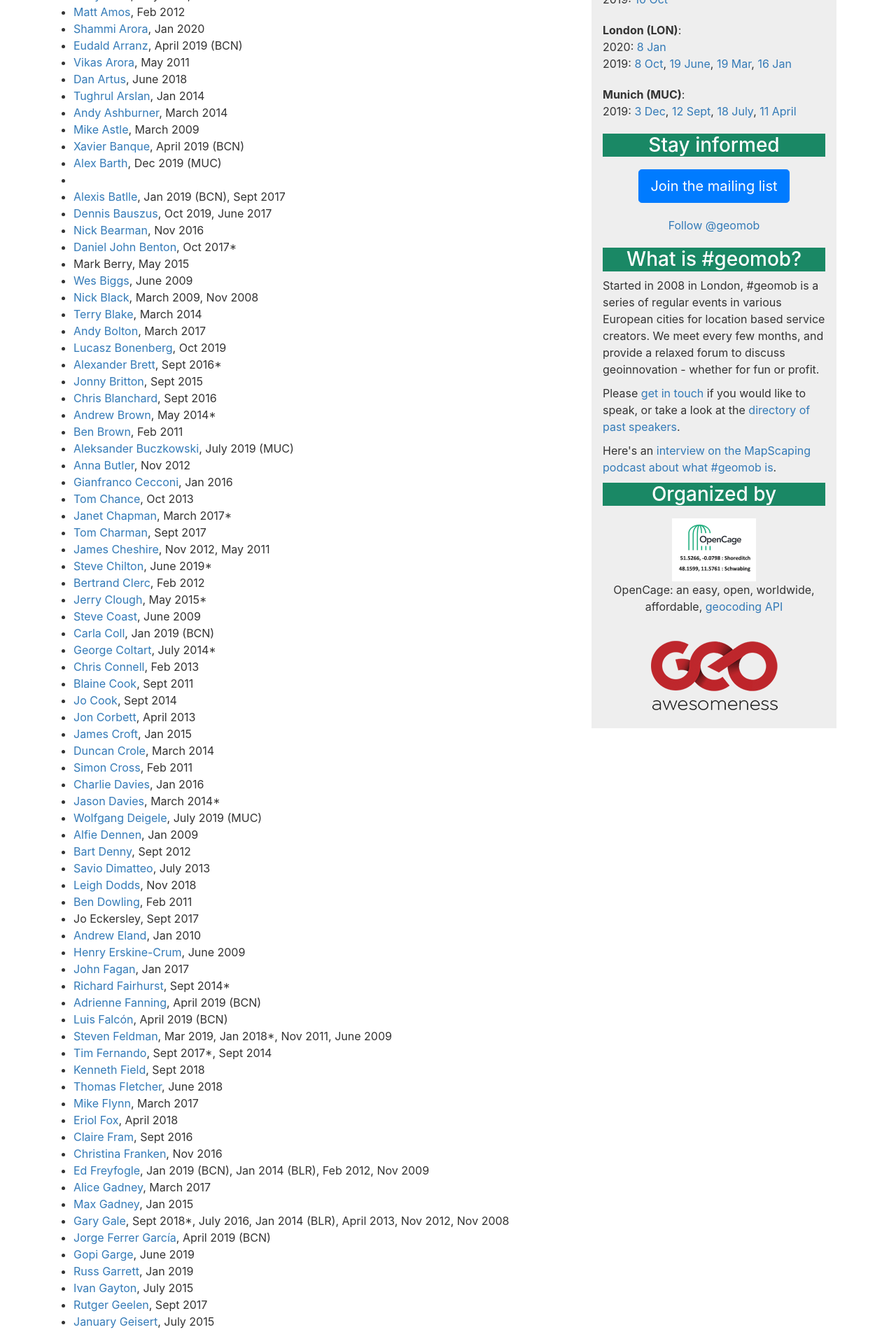
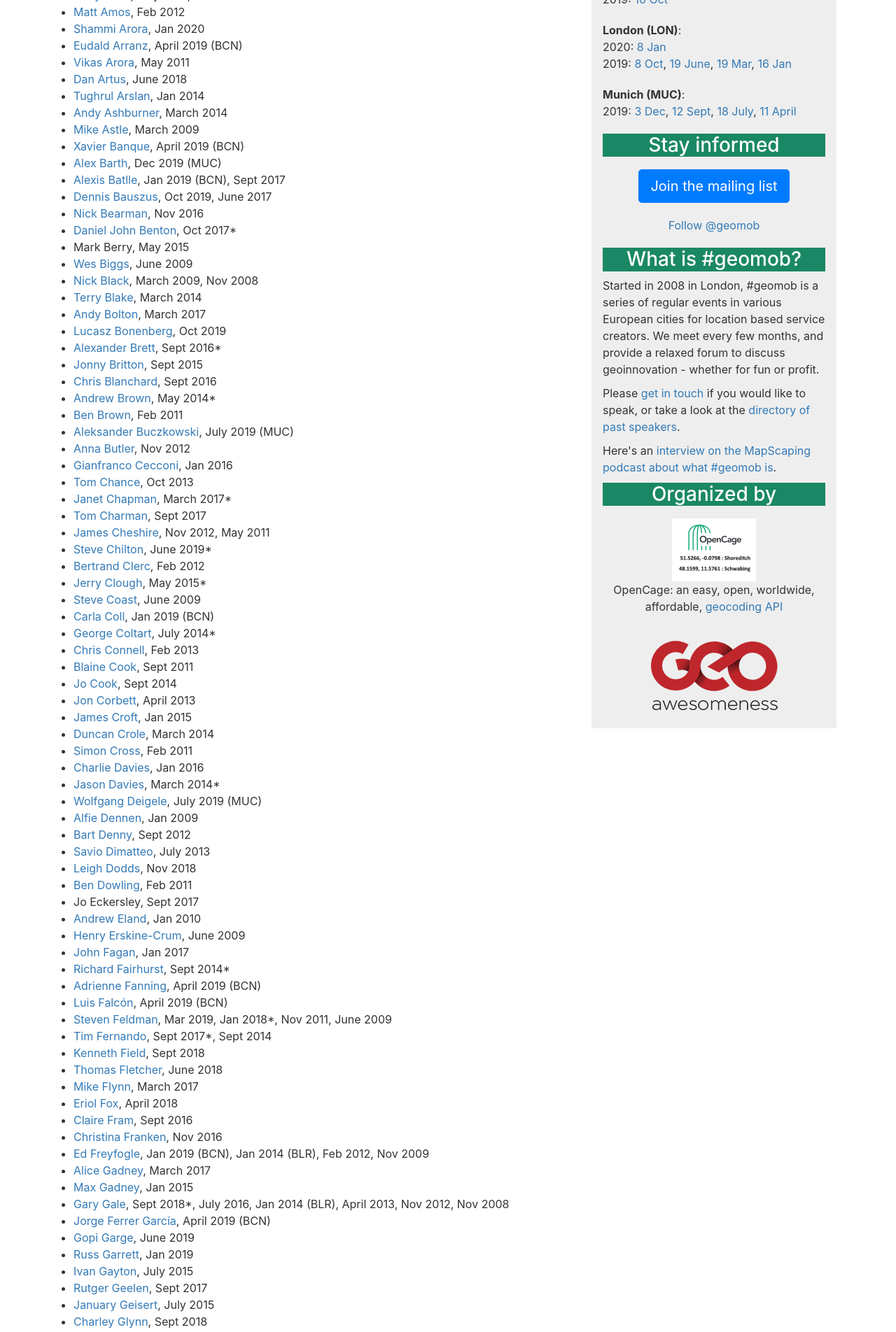
Before and after one commit to geomob/geomob-website, a Jekyll site: the page built from past-speakers.html, in a window 1280 px wide. Shown: the part 420-2324 px from the top of the page at 70% size. Built offline with Jekyll 4.4.1, drawn with Linux system fonts in a browser that asks for light colours; comment, search, counter and statistics services are not loaded.

```diff
--- a/past-speakers.html
+++ b/past-speakers.html
@@ -27,7 +27,7 @@ Winners are denoted by a * beside the date of their talk.
   <li><a href="https://twitter.com/caffeinehit">Andy Ashburner</a>, March 2014</li>
   <li><a href="https://twitter.com/astletron">Mike Astle</a>, March 2009</li>
   <li><a href="https://twitter.com/xavierbanque">Xavier Banque</a>, April 2019 (BCN)</li>
-  <li><a href="https://twitter.com/lxbarth">Alex Barth</a>, Dec 2019 (MUC)<li>
+  <li><a href="https://twitter.com/lxbarth">Alex Barth</a>, Dec 2019 (MUC)</li>
   <li><a href="https://twitter.com/AlexisBatlle">Alexis Batlle</a>, Jan 2019 (BCN), Sept 2017</li>
   <li><a href="https://twitter.com/goldrydigital">Dennis Bauszus</a>, Oct 2019, June 2017</li>
   <li><a href="https://twitter.com/NickBearmanUK">Nick Bearman</a>, Nov 2016</li>
@@ -128,7 +128,7 @@ Winners are denoted by a * beside the date of their talk.
   <li><a href="https://twitter.com/markiliffe">Mark Iliffe</a>, May 2012</li>
   <li><a href="https://twitter.com/Kate8">Kate Imbach</a>, Nov 2009</li>
   <li><a href="https://twitter.com/terrycojones">Terry Jones</a>, Jan 2009</li>
-  <li><a href="https://www.linkedin.com/in/l%C3%BCder-kaiser-7b771a40/">Lüder Kaiser</a>, Dec 2019 (MUC)<li>
+  <li><a href="https://www.linkedin.com/in/l%C3%BCder-kaiser-7b771a40/">Lüder Kaiser</a>, Dec 2019 (MUC)</li>
   <li><a href="https://twitter.com/stevekennedyuk">Steve Karmeinsky</a>, June 2019</li>
   <li><a href="https://twitter.com/dankarran">Dan Karran</a>, Feb 2013</li>
   <li><a href="https://twitter.com/raymondkenney">Raymond Kenney</a>, July 2013</li>
@@ -231,7 +231,7 @@ Winners are denoted by a * beside the date of their talk.
   <li><a href="https://twitter.com/mclduk">Dan Stowell</a>, Mar 2019, Nov 2014</li>
   <li><a href="https://twitter.com/DomStubbins">Dominic Stubbins</a>, Mar 2019</li>
   <li><a href="https://twitter.com/vsubramanian">Vasanth Subramanian</a>, April 2013</li>
-  <li>Peter Suk, Dec 2019 (MUC)<li>
+  <li>Peter Suk, Dec 2019 (MUC)</li>
   <li><a href="https://twitter.com/jedsundwall">Jed Sundwall</a>, Apr 2019 (MUC)</li>
   <li><a href="https://twitter.com/SutchFun">Hana Sutch</a>, June 2018</li>
   <li><a href="https://twitter.com/sztanko">Dimi Sztanko</a>, Oct 2013</li>
@@ -244,7 +244,7 @@ Winners are denoted by a * beside the date of their talk.
   <li><a href="http://jimmytidey.co.uk/">Jimmy Tidey</a>, May 2014</li>
   <li><a href="https://twitter.com/manueltimita">Manuel Timita</a>, Sept 2017, May 2014</li>
   <li><a href="https://twitter.com/TomTheMap">Tom Timms</a>, June 2019, Sept 2015</li>
-  <li><a href="https://www.linkedin.com/in/laszlotorok007/">László Török</a>, Dec 2019 (MUC)<li>
+  <li><a href="https://www.linkedin.com/in/laszlotorok007/">László Török</a>, Dec 2019 (MUC)</li>
   <li><a href="https://twitter.com/tokumin">Simon Tokumine</a>, Sept 2012</li>
   <li><a href="https://www.linkedin.com/in/adam-towle-53660910/">Adam Towle</a>, Jan 2014</li>
   <li><a href="https://about.me/mtraunmueller">Martin Traunmueller</a>, March 2016</li>
@@ -268,7 +268,7 @@ Winners are denoted by a * beside the date of their talk.
   <li><a href="https://twitter.com/peterkwells">Peter Wells</a>, Jan 2015</li>
   <li><a href="https://twitter.com/ChrisWesson_UK">Christopher Wesson</a>, July 2016*</li>
   <li><a href="https://twitter.com/sciremotesense">Robin Wilson</a>, Jan 2015</li>
-  <li><a href="https://www.linkedin.com/in/rolf-wojtech-3763109/">Rolf Wojtech</a>, Dec 2019 (MUC)<li>
+  <li><a href="https://www.linkedin.com/in/rolf-wojtech-3763109/">Rolf Wojtech</a>, Dec 2019 (MUC)</li>
   <li><a href="https://twitter.com/GarethJWood">Gareth Wood</a>, Sept 2015*</li>
   <li><a href="https://twitter.com/harry_wood">Harry Wood</a>, May 2012</li>
   <li><a href="https://twitter.com/mikejthompson">Richard Worthington</a>, Nov 2016</li>
```
